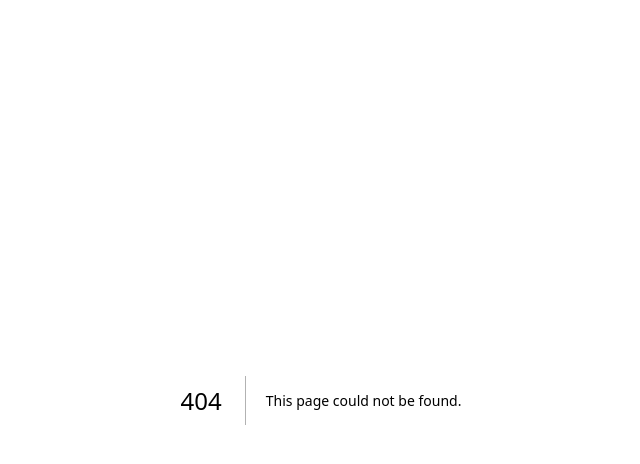
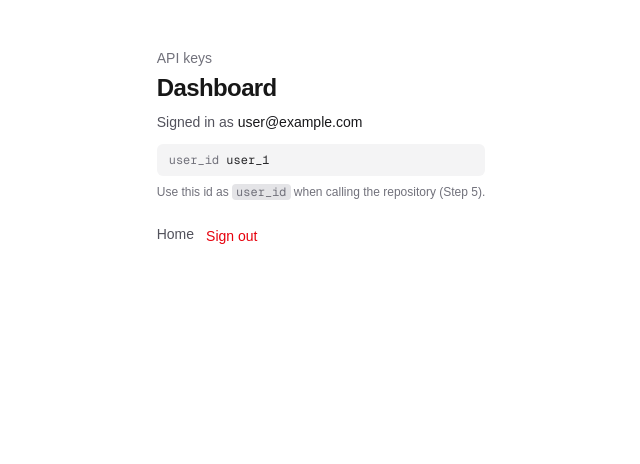
Before and after one commit to QuyetLe-Arent/APIKey-cursorAI, a Next.js app: page /keys in a window 1280 px wide. Before the commit this address had no page. Shown: the top 464 px of the page, without its empty margins (319-959 px from the left). Built offline with nearby package versions, Linux system fonts and the light colour scheme; no server answers; sample sign-in values are in the browser's storage.

Commit message:
feat: add NextAuth with Google OAuth and protect /keys

```diff
--- /dev/null
+++ b/app/api/auth/[...nextauth]/route.ts
@@ -0,0 +1,3 @@
+import { handlers } from "@/auth";
+
+export const { GET, POST } = handlers;
--- /dev/null
+++ b/app/keys/page.tsx
@@ -0,0 +1,57 @@
+import { auth, signOut } from "@/auth";
+import Link from "next/link";
+import { redirect } from "next/navigation";
+
+export default async function KeysPage() {
+  const session = await auth();
+  if (!session?.user) {
+    redirect("/login?callbackUrl=/keys");
+  }
+
+  async function logout() {
+    "use server";
+    await signOut({ redirectTo: "/" });
+  }
+
+  return (
+    <main className="mx-auto flex min-h-[60vh] max-w-lg flex-col gap-6 px-6 py-12">
+      <div>
+        <p className="text-sm font-medium text-zinc-500 dark:text-zinc-400">
+          API keys
+        </p>
+        <h1 className="mt-1 text-2xl font-semibold tracking-tight">Dashboard</h1>
+        <p className="mt-2 text-sm text-zinc-600 dark:text-zinc-400">
+          Signed in as{" "}
+          <span className="font-medium text-zinc-900 dark:text-zinc-100">
+            {session.user.email ?? session.user.name ?? "—"}
+          </span>
+        </p>
+        <p className="mt-3 rounded-md bg-zinc-100 px-3 py-2 font-mono text-xs text-zinc-800 dark:bg-zinc-900 dark:text-zinc-200">
+          <span className="text-zinc-500 dark:text-zinc-400">user_id</span>{" "}
+          {session.user.id}
+        </p>
+        <p className="mt-2 text-xs text-zinc-500">
+          Use this id as{" "}
+          <code className="rounded bg-zinc-200 px-1 dark:bg-zinc-800">user_id</code>{" "}
+          when calling the repository (Step 5).
+        </p>
+      </div>
+      <div className="flex flex-wrap gap-3">
+        <Link
+          href="/"
+          className="text-sm font-medium text-zinc-600 underline-offset-4 hover:text-zinc-900 hover:underline dark:text-zinc-400 dark:hover:text-zinc-100"
+        >
+          Home
+        </Link>
+        <form action={logout}>
+          <button
+            type="submit"
+            className="text-sm font-medium text-red-600 underline-offset-4 hover:underline dark:text-red-400"
+          >
+            Sign out
+          </button>
+        </form>
+      </div>
+    </main>
+  );
+}
--- a/app/layout.tsx
+++ b/app/layout.tsx
@@ -13,8 +13,8 @@ const geistMono = Geist_Mono({
 });
 
 export const metadata: Metadata = {
-  title: "Create Next App",
-  description: "Generated by create next app",
+  title: "API key manager",
+  description: "Manage API keys with NextAuth and Supabase",
 };
 
 export default function RootLayout({
--- /dev/null
+++ b/app/login/page.tsx
@@ -0,0 +1,35 @@
+import { signIn } from "@/auth";
+
+type LoginPageProps = {
+  searchParams: Promise<{ callbackUrl?: string }>;
+};
+
+export default async function LoginPage({ searchParams }: LoginPageProps) {
+  const { callbackUrl } = await searchParams;
+  const redirectTo =
+    callbackUrl && callbackUrl.startsWith("/") ? callbackUrl : "/keys";
+
+  async function loginWithGoogle() {
+    "use server";
+    await signIn("google", { redirectTo });
+  }
+
+  return (
+    <main className="mx-auto flex min-h-[60vh] max-w-md flex-col justify-center gap-6 px-6">
+      <div>
+        <h1 className="text-2xl font-semibold tracking-tight">Sign in</h1>
+        <p className="mt-2 text-sm text-zinc-600 dark:text-zinc-400">
+          Use your Google account to manage API keys.
+        </p>
+      </div>
+      <form action={loginWithGoogle}>
+        <button
+          type="submit"
+          className="w-full rounded-lg bg-zinc-900 px-4 py-3 text-sm font-medium text-white transition hover:bg-zinc-800 dark:bg-zinc-100 dark:text-zinc-900 dark:hover:bg-zinc-200"
+        >
+          Continue with Google
+        </button>
+      </form>
+    </main>
+  );
+}
--- a/app/page.tsx
+++ b/app/page.tsx
@@ -1,64 +1,30 @@
-import Image from "next/image";
+import Link from "next/link";
 
 export default function Home() {
   return (
-    <div className="flex flex-col flex-1 items-center justify-center bg-zinc-50 font-sans dark:bg-black">
-      <main className="flex flex-1 w-full max-w-3xl flex-col items-center justify-between py-32 px-16 bg-white dark:bg-black sm:items-start">
-        <Image
-          className="dark:invert"
-          src="/next.svg"
-          alt="Next.js logo"
-          width={100}
-          height={20}
-          priority
-        />
-        <div className="flex flex-col items-center gap-6 text-center sm:items-start sm:text-left">
-          <h1 className="max-w-xs text-3xl font-semibold leading-10 tracking-tight text-black dark:text-zinc-50">
-            To get started, edit the page.tsx file.
-          </h1>
-          <p className="max-w-md text-lg leading-8 text-zinc-600 dark:text-zinc-400">
-            Looking for a starting point or more instructions? Head over to{" "}
-            <a
-              href="https://vercel.com/templates?framework=next.js&utm_source=create-next-app&utm_medium=appdir-template-tw&utm_campaign=create-next-app"
-              className="font-medium text-zinc-950 dark:text-zinc-50"
-            >
-              Templates
-            </a>{" "}
-            or the{" "}
-            <a
-              href="https://nextjs.org/learn?utm_source=create-next-app&utm_medium=appdir-template-tw&utm_campaign=create-next-app"
-              className="font-medium text-zinc-950 dark:text-zinc-50"
-            >
-              Learning
-            </a>{" "}
-            center.
-          </p>
-        </div>
-        <div className="flex flex-col gap-4 text-base font-medium sm:flex-row">
-          <a
-            className="flex h-12 w-full items-center justify-center gap-2 rounded-full bg-foreground px-5 text-background transition-colors hover:bg-[#383838] dark:hover:bg-[#ccc] md:w-[158px]"
-            href="https://vercel.com/new?utm_source=create-next-app&utm_medium=appdir-template-tw&utm_campaign=create-next-app"
-            target="_blank"
-            rel="noopener noreferrer"
+    <div className="flex min-h-full flex-col items-center justify-center bg-zinc-50 px-6 py-16 font-sans dark:bg-black">
+      <main className="w-full max-w-md rounded-2xl border border-zinc-200 bg-white p-8 shadow-sm dark:border-zinc-800 dark:bg-zinc-950">
+        <h1 className="text-2xl font-semibold tracking-tight text-zinc-900 dark:text-zinc-50">
+          API key manager
+        </h1>
+        <p className="mt-2 text-sm text-zinc-600 dark:text-zinc-400">
+          Sign in to open the keys dashboard. Step 5 will add create/list/revoke
+          APIs wired to Supabase.
+        </p>
+        <nav className="mt-8 flex flex-col gap-3 sm:flex-row sm:gap-4">
+          <Link
+            href="/login"
+            className="inline-flex items-center justify-center rounded-lg bg-zinc-900 px-4 py-2.5 text-sm font-medium text-white transition hover:bg-zinc-800 dark:bg-zinc-100 dark:text-zinc-900 dark:hover:bg-zinc-200"
           >
-            <Image
-              className="dark:invert"
-              src="/vercel.svg"
-              alt="Vercel logomark"
-              width={16}
-              height={16}
-            />
-            Deploy Now
-          </a>
-          <a
-            className="flex h-12 w-full items-center justify-center rounded-full border border-solid border-black/[.08] px-5 transition-colors hover:border-transparent hover:bg-black/[.04] dark:border-white/[.145] dark:hover:bg-[#1a1a1a] md:w-[158px]"
-            href="https://nextjs.org/docs?utm_source=create-next-app&utm_medium=appdir-template-tw&utm_campaign=create-next-app"
-            target="_blank"
-            rel="noopener noreferrer"
+            Sign in
+          </Link>
+          <Link
+            href="/keys"
+            className="inline-flex items-center justify-center rounded-lg border border-zinc-300 px-4 py-2.5 text-sm font-medium text-zinc-900 transition hover:bg-zinc-50 dark:border-zinc-600 dark:text-zinc-100 dark:hover:bg-zinc-900"
           >
-            Documentation
-          </a>
-        </div>
+            Keys (protected)
+          </Link>
+        </nav>
       </main>
     </div>
   );
--- /dev/null
+++ b/auth.ts
@@ -0,0 +1,24 @@
+import NextAuth from "next-auth";
+import Google from "next-auth/providers/google";
+
+export const { handlers, auth, signIn, signOut } = NextAuth({
+  trustHost: true,
+  providers: [Google],
+  pages: {
+    signIn: "/login",
+  },
+  callbacks: {
+    authorized({ request, auth }) {
+      if (request.nextUrl.pathname.startsWith("/keys")) {
+        return !!auth?.user;
+      }
+      return true;
+    },
+    session({ session, token }) {
+      if (session.user) {
+        session.user.id = token.sub ?? "";
+      }
+      return session;
+    },
+  },
+});
--- /dev/null
+++ b/middleware.ts
@@ -0,0 +1,5 @@
+export { auth as middleware } from "@/auth";
+
+export const config = {
+  matcher: ["/keys/:path*"],
+};
--- a/package.json
+++ b/package.json
@@ -11,6 +11,7 @@
   "dependencies": {
     "@supabase/supabase-js": "^2.49.8",
     "next": "16.2.6",
+    "next-auth": "^5.0.0-beta.31",
     "react": "19.2.4",
     "react-dom": "19.2.4",
     "server-only": "^0.0.1"
--- /dev/null
+++ b/types/next-auth.d.ts
@@ -0,0 +1,10 @@
+import type { DefaultSession } from "next-auth";
+
+declare module "next-auth" {
+  interface Session {
+    user: DefaultSession["user"] & {
+      /** Stable id for `api_keys.user_id` (e.g. Google `sub`). */
+      id: string;
+    };
+  }
+}
```
Also changed, not shown: 2 other files (tests, documents, lock files or other folders).
